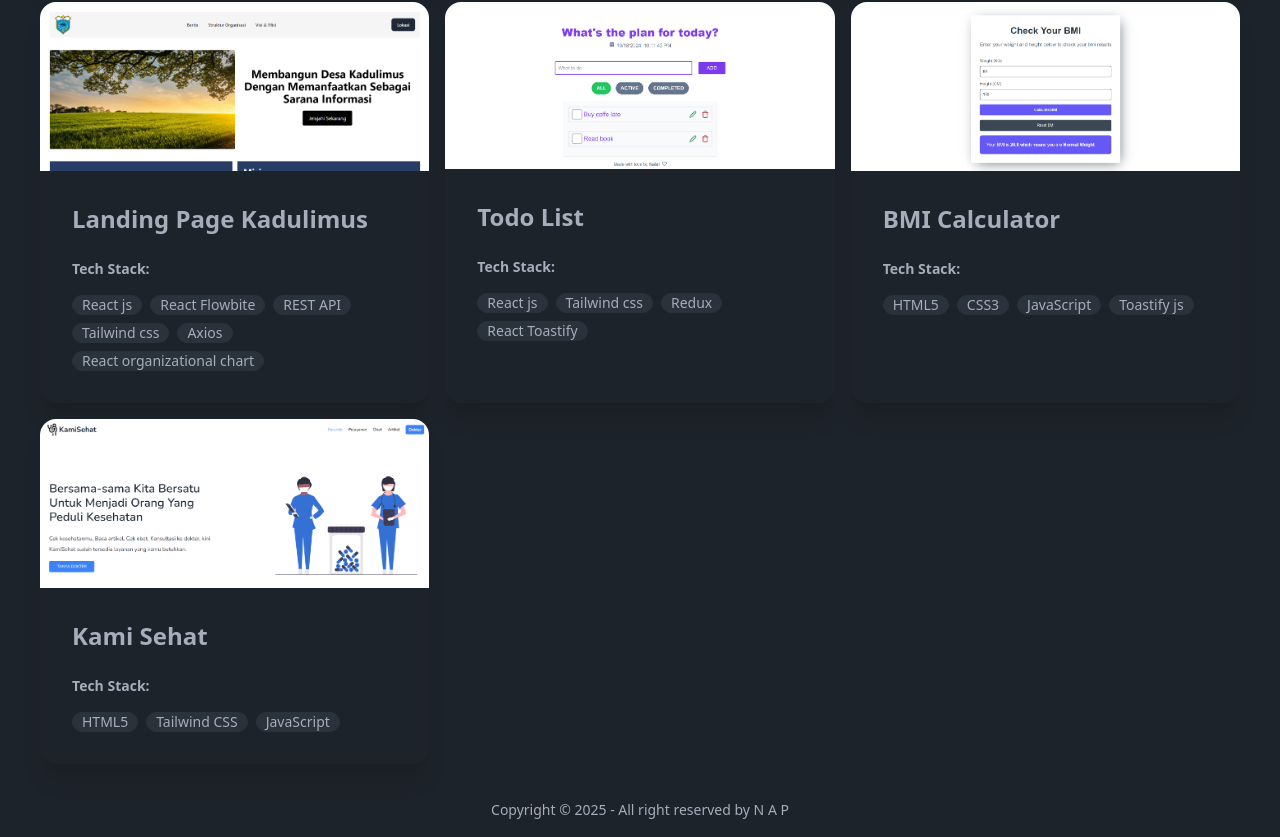
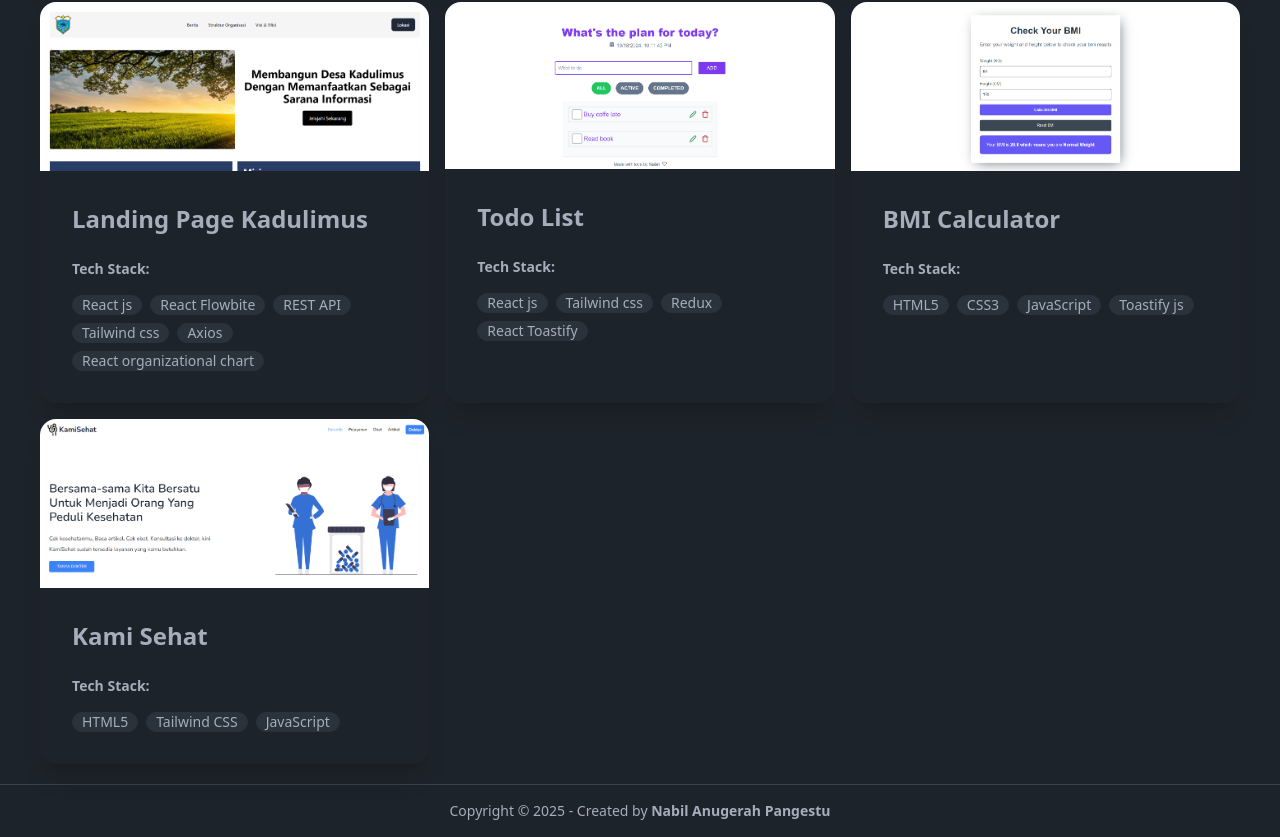
Before and after one commit to Anugerah20/Portfolio-V.2, a React (Vite) app: page / in a window 1280 px wide. Shown: the part 1911-2748 px from the top of the page. Built offline with nearby package versions, Linux system fonts and the light colour scheme.

Commit message:
update(styling/ui): new styling ui tailwind border footer

```diff
--- a/src/components/Footer.jsx
+++ b/src/components/Footer.jsx
@@ -6,9 +6,9 @@ const Footer = () => {
 
      return (
           <>
-               <footer className="footer footer-center dark:bg-base-100 light:bg-base-100 text-base-content p-4">
+               <footer className="footer footer-center border-t border-gray-700 text-base-content p-4">
                     <aside>
-                         <p>Copyright © {currentYear} - All right reserved by N A P</p>
+                         <p>Copyright © {currentYear} - Created by <span className="font-bold capitalize">nabil anugerah pangestu</span></p>
                     </aside>
                </footer>
           </>
```
